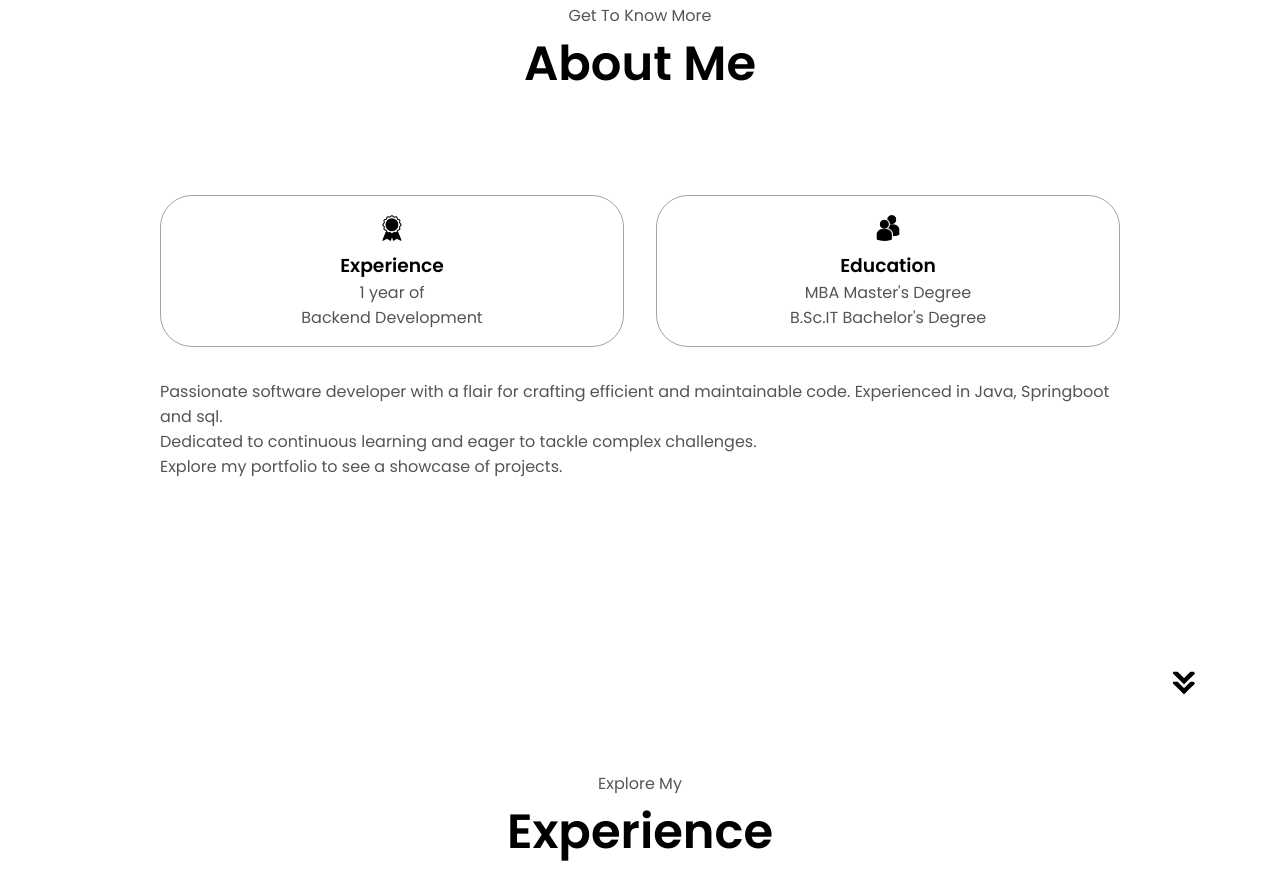
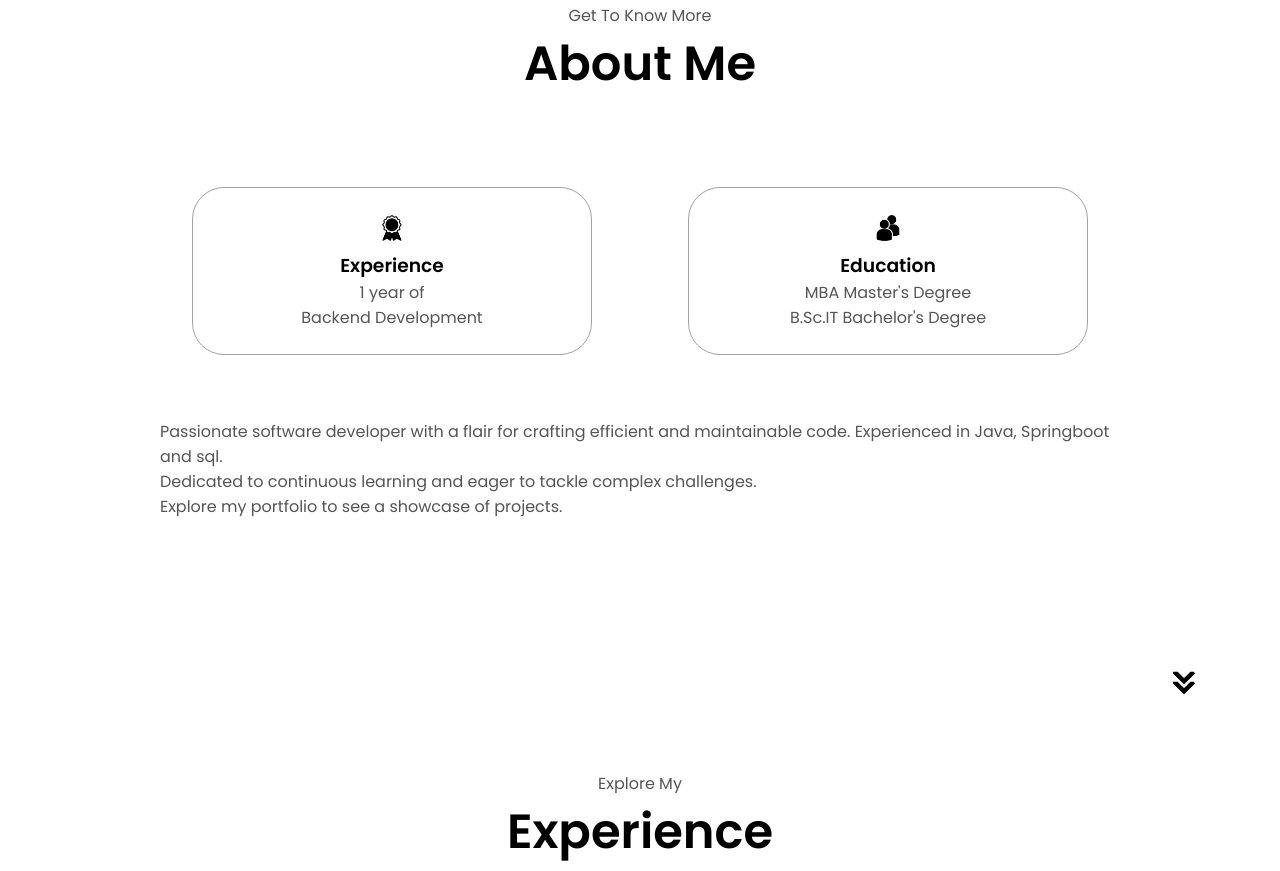
Before and after one commit to alemasayyed9/AlemaPortfolio, a plain HTML site: page index.html in a window 1280 px wide. Shown: the part 805-1676 px from the top of the page. Drawn offline with Linux system fonts and the light colour scheme.

Commit message:
set margin to projects container

```diff
--- a/style.css
+++ b/style.css
@@ -299,13 +299,14 @@
   }
 
   .details-container {
-    padding: 1rem;
+    padding: 1.5rem;
     flex: 1;
     background: white;
     border-radius: 2rem;
     border: rgb(53, 53, 53) 0.1rem solid;
     border-color: rgb(163, 163, 163);
     text-align: center;
+    margin: 2rem;
   }
 
   .section-container {
```
Also changed, not shown: index.html (+1 -2 lines).
